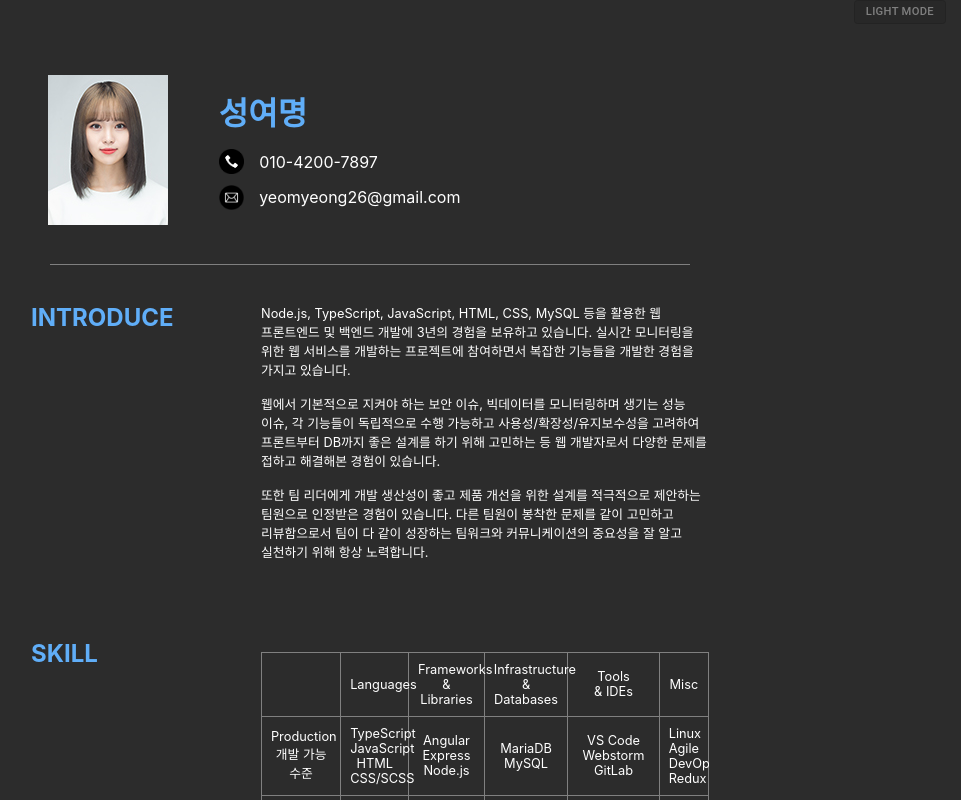
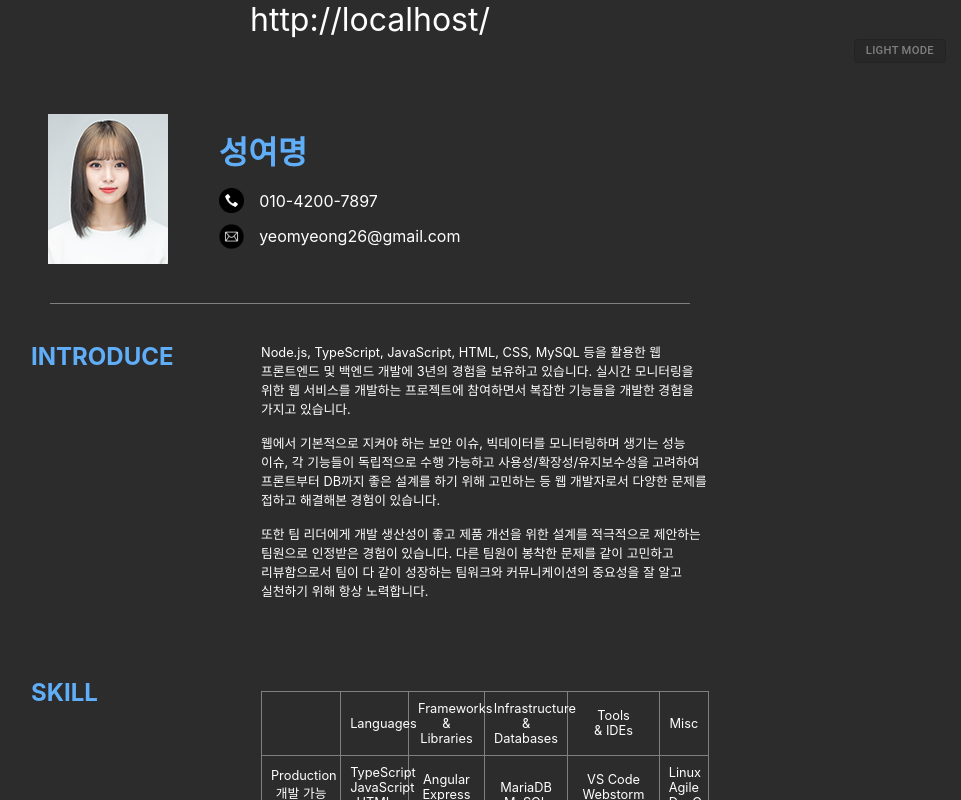
Before and after one commit to TIRANO-ym/resume-app, a React (Create React App) app: page / in a window 1280 px wide. Shown: the whole page, without its empty margins (270-1231 px from the left). Built offline with nearby package versions, Linux system fonts and the light colour scheme.

Commit message:
commit for debugging

```diff
--- a/src/page/main-page/main-page.js
+++ b/src/page/main-page/main-page.js
@@ -9,13 +9,16 @@ import ToggleButton from '@mui/material/ToggleButton';
 
 function MainPage() {
   const [darkFlag, setDarkState] = useState(true);
-  if (window.location.href.indexOf('kakaotalk') !== -1) {
+
+  const currentUrl = window.location.href;
+  if (currentUrl.indexOf('kakaotalk') !== -1) {
     var target_url = 'http://resume-ym.duckdns.org';
     window.location.href = 'kakaotalk://web/openExternal?url='+encodeURIComponent(target_url);
   }
 
   return (
     <div className={`main-test ${darkFlag ? 'darkTheme' : 'lightTheme'}`}>
+      {currentUrl}
       <div className="themeToggleButton">
         <ToggleButton
           className="toggleSwitch"
```
Also changed, not shown: 8 other files (tests, documents, lock files or other folders).
